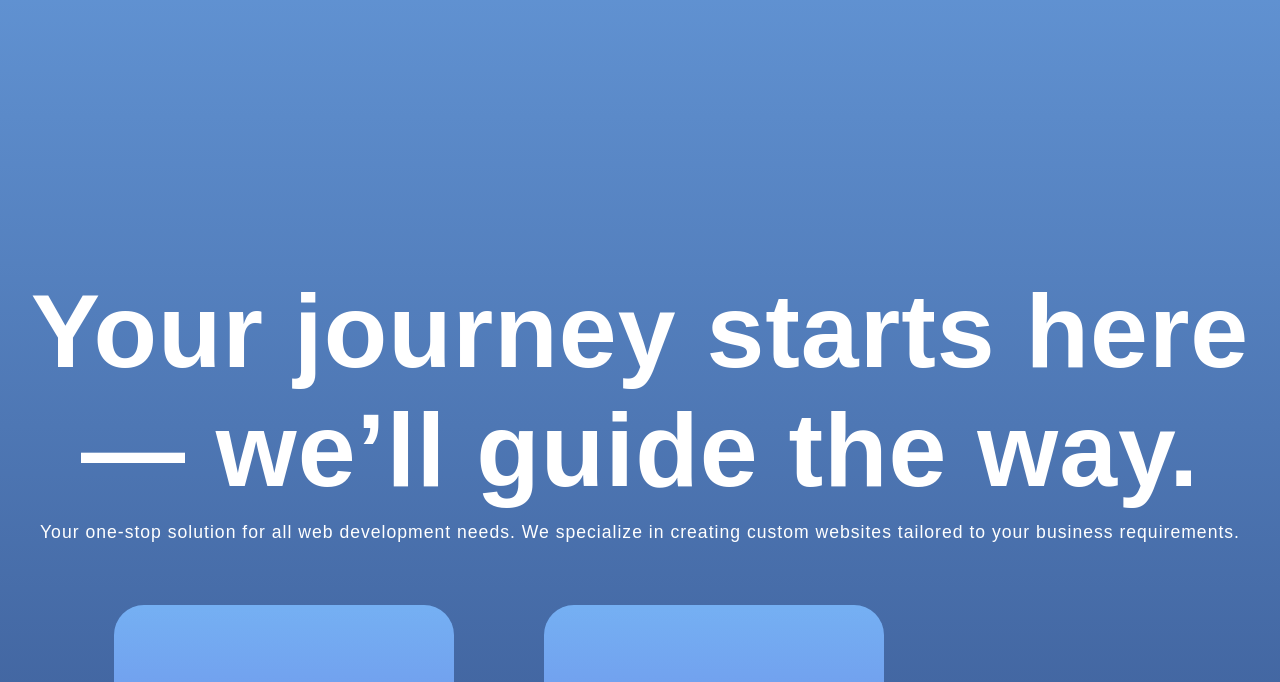
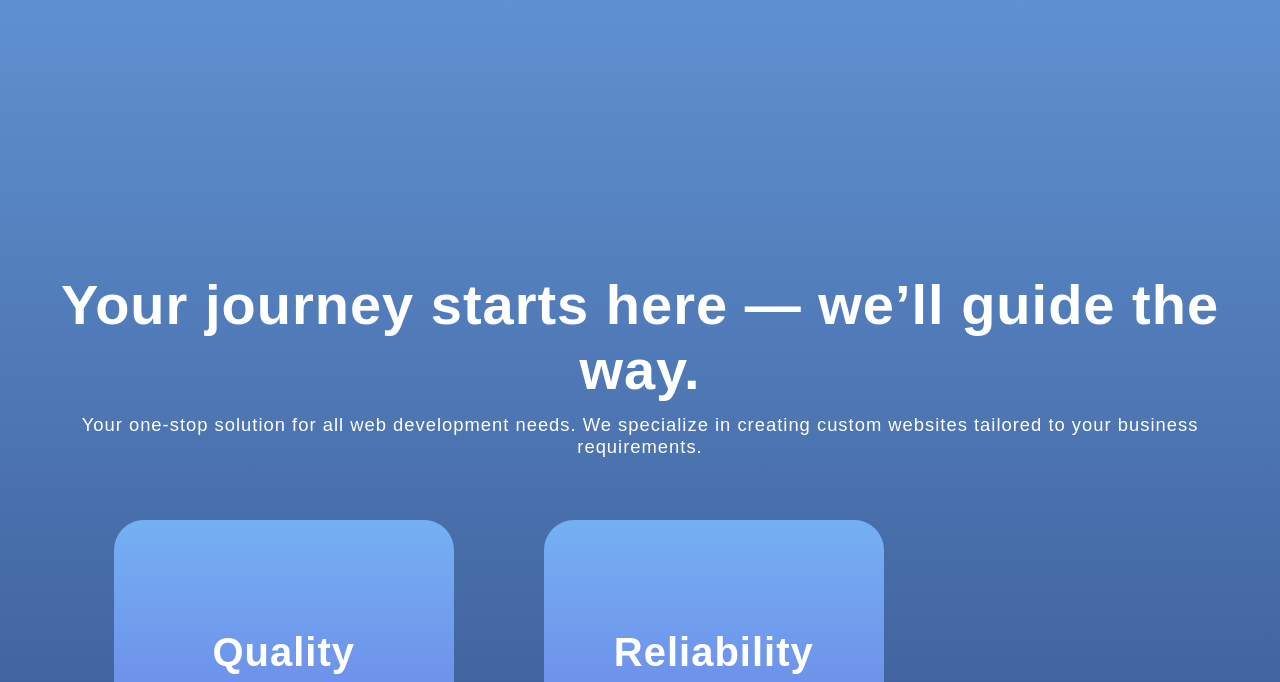
Before and after one commit to coderYouAreEzekiel/WebArchSolutions, a plain HTML site: page index.html in a window 1280 px wide. Shown: the part 502-1184 px from the top of the page. Drawn offline with Linux system fonts and the light colour scheme.

Commit message:
Adjust font sizes for h3 and paragraph elements in the intro section for better readability

```diff
--- a/design.css
+++ b/design.css
@@ -77,7 +77,7 @@ h2 {
 }
 
 .intro-div h3 {
-    font-size: 13vh;
+    font-size: 7vh;
     text-align: center;
     padding-top: 3%;
     margin: 0;
@@ -99,7 +99,7 @@ h2 {
 }
 
 .intro-div p {
-    font-size: 2.2vh;
+    font-size: 2.3vh;
     padding-top: 1%;
     text-align: center;
     margin: 0;
```
